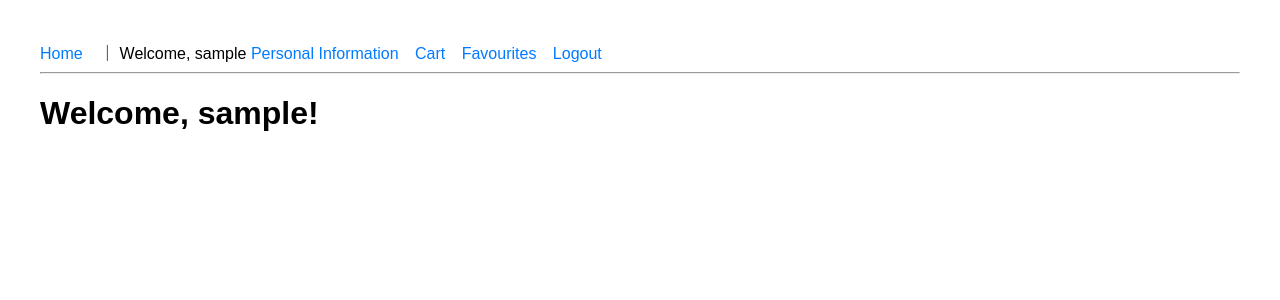
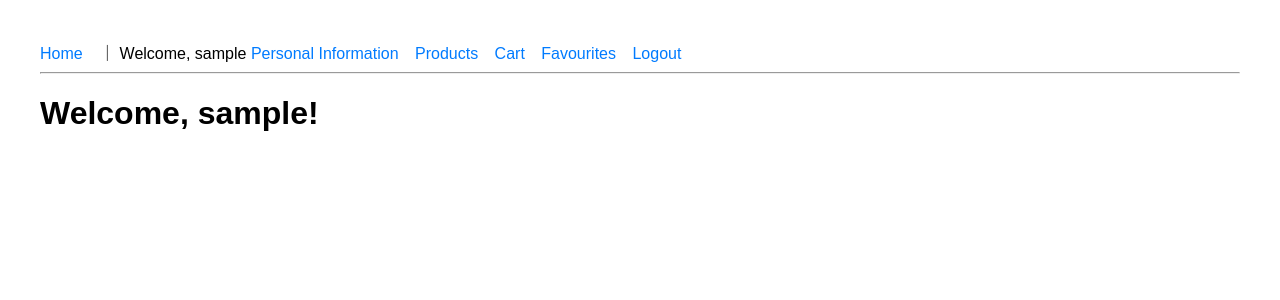
Before and after one commit to hushihan18-sudo/campus-shop, a Node server app: page / in a window 1280 px wide. Shown: the top 300 px of the page. Run offline with Node 20, Linux system fonts and the light colour scheme; the visitor is signed in with stand-in values (Sample User, id 1); some libraries are stand-ins or nearby versions.

Commit message:
Update navbar.ejs

```diff
--- a/views/partials/navbar.ejs
+++ b/views/partials/navbar.ejs
@@ -3,6 +3,7 @@
     <a href="/">Home</a>
     <span>｜ Welcome, <%= currentUser.nickname %></span>
     <a href="/profile">Personal Information</a>
+    <a href="/products">Products</a>
     <a href="/cart">Cart</a>
     <a href="/favourites">Favourites</a>
     <a href="/logout">Logout</a>
```
